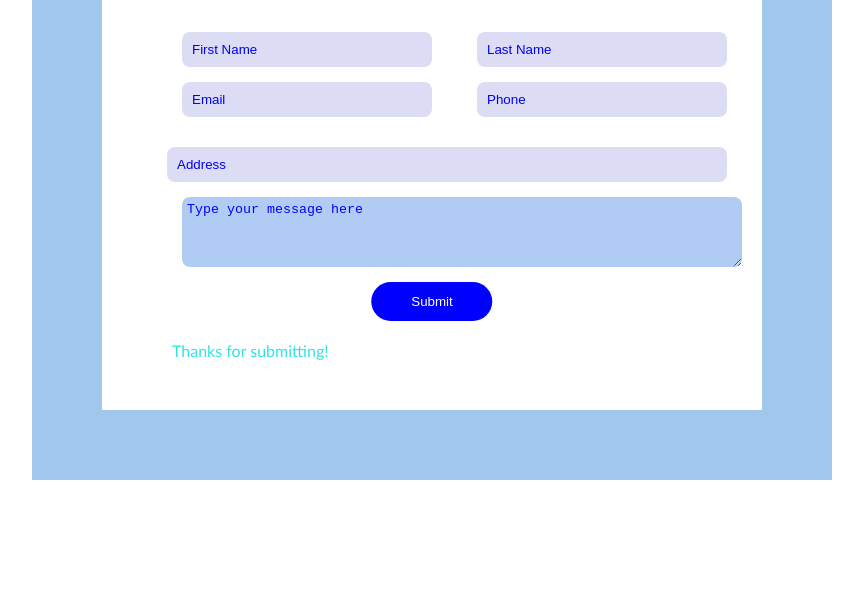
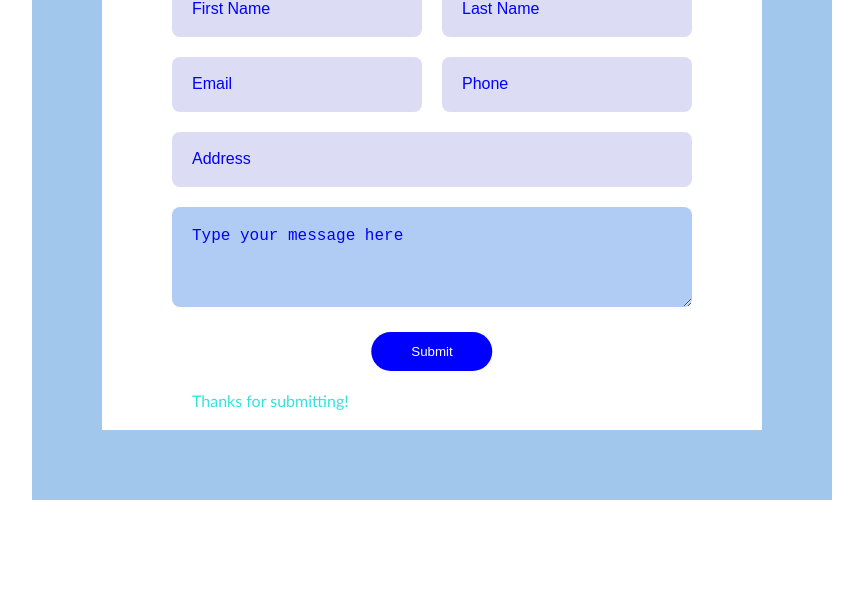
Before and after one commit to Kristle22/praktine-uzduotis-3, a website: page index.html in a window 1280 px wide. Shown: the part 292-892 px from the top of the page, without its empty margins (208-1071 px from the left). Drawn offline with Linux system fonts and the light colour scheme.

Commit message:
get rid of too confusing HTML

```diff
--- a/css/main.css
+++ b/css/main.css
@@ -18,7 +18,7 @@ body {
 }
 .white {
   background-color: #fff;
-  padding: 50px;
+  padding: 20px 70px;
 }
 
 .heading {
@@ -27,47 +27,46 @@ body {
   font-weight: 100;
   letter-spacing: -2px;
   color: blue;
-}
-.row {
-  display: inline-blocks;
-  margin: 15px;
-  width: 100%;
-}
-.col {
-  float: left;
-  width: calc(50% - 30px);
-  margin: 15px;
+  margin-bottom: 30px;
 }
 
-.fname,
-.email {
-  margin-left: 0;
-}
 input {
-  padding: 10px;
-  width: 100%;
+  float: left;
+  margin: 10px 0;
+  padding: 20px;
+  width: calc(50% - 10px);
   border-radius: 8px;
   background-color: rgb(220, 220, 244);
   border: none;
 }
+.mr {
+  margin-right: 20px;
+}
+input:last-of-type {
+  width: 100%;
+  margin-bottom: 20px;
+}
 input::placeholder,
 textarea::placeholder {
   color: blue;
+  font-size: 16px;
 }
 textarea.message {
-  height: 70px;
+  height: 100px;
   width: 100%;
-  padding: 5px;
+  padding: 20px;
   border-radius: 8px;
   border: none;
   background-color: rgb(177, 204, 244);
 }
 .submit {
+  display: inline-block;
   padding: 12px 40px;
   border-radius: 30px;
   background-color: blue;
   color: white;
   border: none;
+  margin-top: 25px;
   margin-left: 50%;
   transform: translate(-50%);
 }
@@ -75,7 +74,3 @@ p {
   margin: 20px 0 0 20px;
   color: rgb(49, 227, 224);
 }
-.row.address,
-.message {
-  margin-left: 15px;
-}
--- a/index.html
+++ b/index.html
@@ -12,37 +12,17 @@
     <div class="container">
       <div class="white">
         <form action="#">
-          <div class="row">
           <h2 class="heading">get in touch</h2>
-          </div>
-          <div class="row name">
-            <div class="col">
-              <div class="row fname">
-                <input type="text" name="fname" placeholder="First Name" />
-              </div>
-              <div class="row email">
-                <input type="email" name="email" placeholder="Email" />
-              </div>
-            </div>
-            <div class="col">
-              <div class="row lname">
+          <input class="mr" type="text" name="fname" placeholder="First Name" />
           <input type="text" name="lname" placeholder="Last Name" />
-              </div>
-              <div class="row phone">
+          <input class="mr" type="email" name="email" placeholder="Email" />
           <input type="text" name="phone" placeholder="Phone" />
-              </div>
-            </div>
-          </div>
-          <div class="row adress">
           <input type="text" name="adress" placeholder="Address" />
-          </div>
-          <div class="row message">
           <textarea
             class="message"
             name="message"
             placeholder="Type your message here"
           ></textarea>
-          </div>
           <button class="submit" type="submit">Submit</button>
           <p>Thanks for submitting!</p>
         </form>
```
Lines whose indentation alone changed are shown as unchanged.
